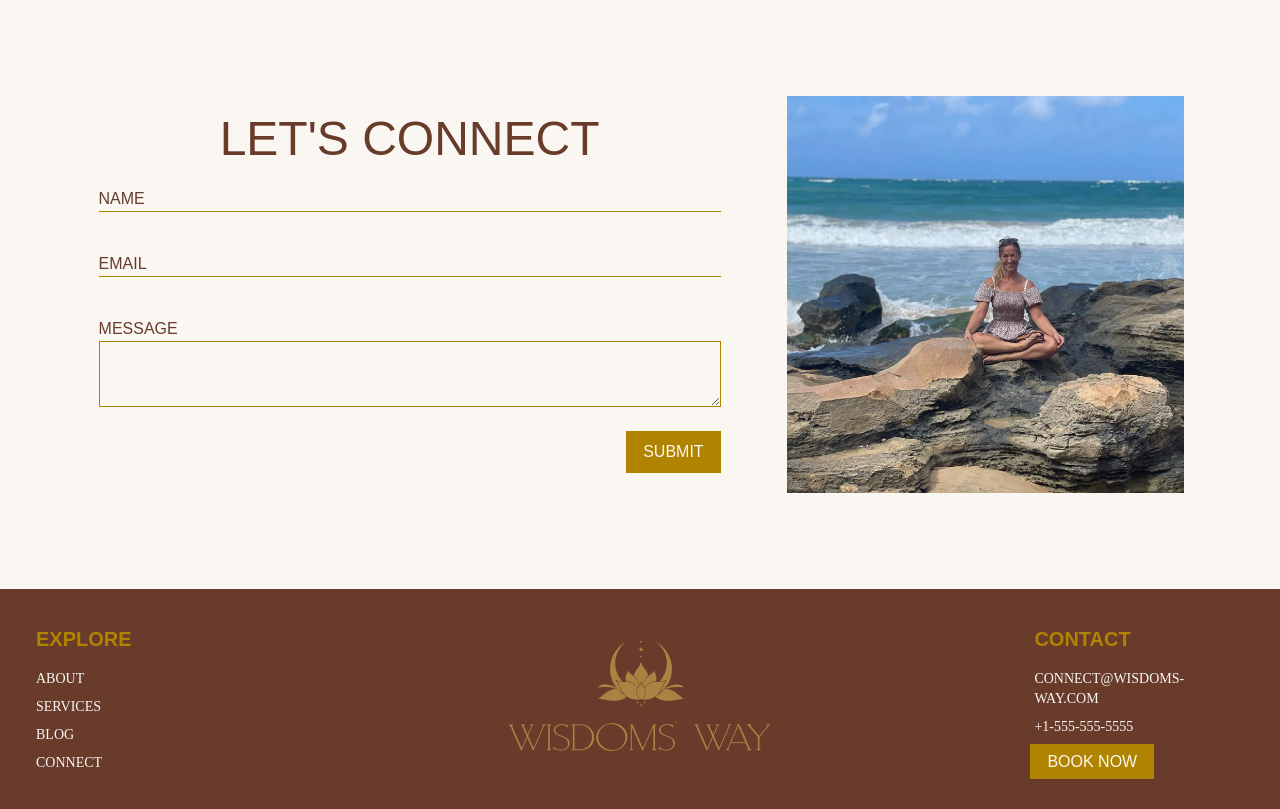
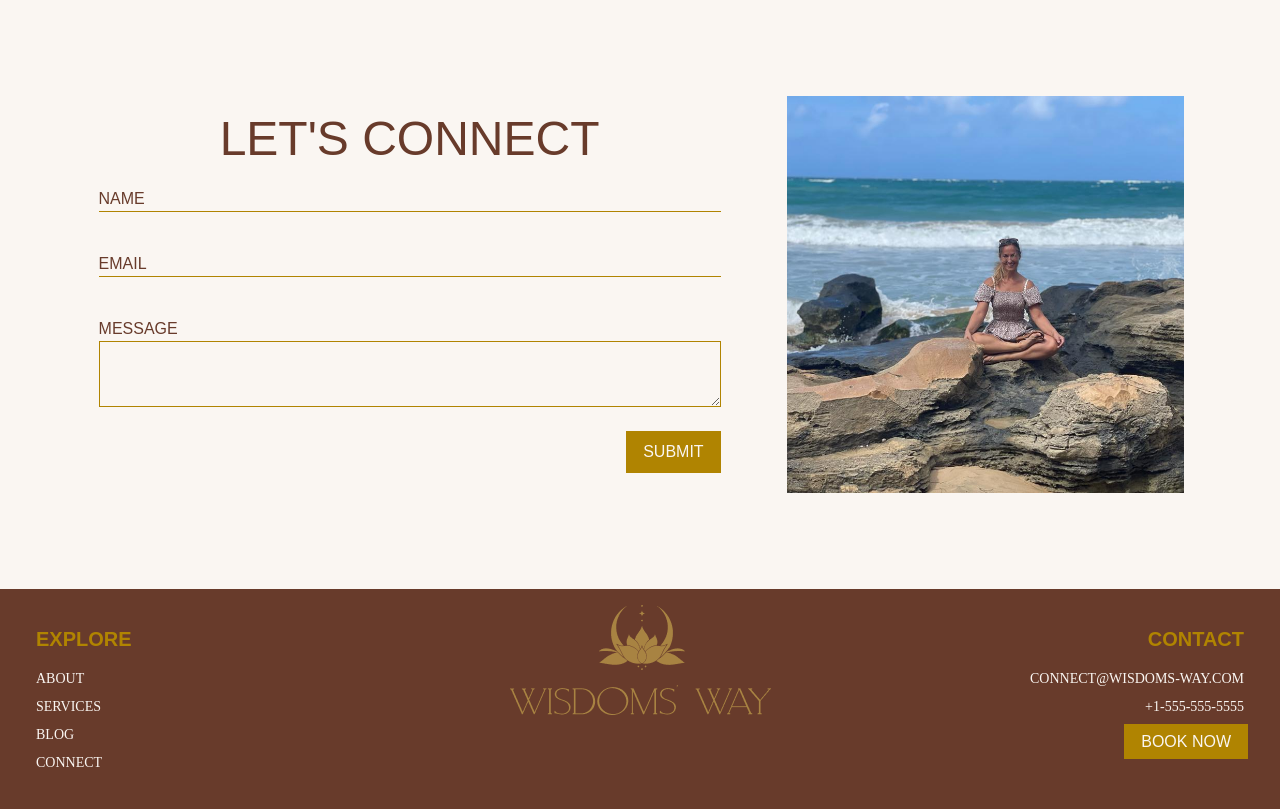
Before and after one commit to ViaSana/wisdoms-way, a Jekyll site: the page built from index.html, in a window 1280 px wide. Shown: the part 3146-3955 px from the top of the page. Built offline with Jekyll 4.4.1, drawn with Linux system fonts in a browser that asks for light colours; some web fonts are replaced.

Commit message:
fixes/responsiveness
updated site footer and cleaned up a few things

```diff
--- a/_config.yml
+++ b/_config.yml
@@ -9,7 +9,7 @@ collections:
 # ALL OF THIS IS UNUSED CURRENTLY
 _options:
   content:
-    styles: /editor.css
+    styles: /styles-editor.css
     blockquote: true
     horizontalrule: true
     format: p h1 h2 h3 h4 h5 h6
--- a/_data/lisa-bio.yml
+++ /dev/null
@@ -1 +0,0 @@
-bio-name: Dr. Lisa Rambaldo
--- a/_includes/site-footer.html
+++ b/_includes/site-footer.html
@@ -1,27 +1,34 @@
 <footer class="p-4 bg-brown">
-  <div class="max-w-screen-xl grid-cols-5 mx-auto md:grid">
+  <div class="grid justify-around max-w-screen-xl grid-cols-6 mx-auto">
+
+    <!-- Logo -->
+    <div class="text-center col-span-full md:col-span-2">
+      <!--
+        <div class="inline-block max-w-[40%]"><a href="/index.html"><img src="/uploads/logo.png"></img></a></div>
+      -->
+      <a href="/index.html"><div class="min-w-[265px] min-h-[110px] bg-center bg-no-repeat bg-[url('/uploads/logo.png')]"></div></a>
+    </div>
 
     <!-- Explore Nav -->
-      <nav class="p-4">
+    <div class="col-span-3 p-4 md:col-span-2 md:order-first">
       <h4 class="p-1 font-bold uppercase text-gold"> Explore </h4>
+      <nav>
         <a href="/about.html" class="block p-1 text-sm uppercase text-creme"> About </a>
         <a href="#" class="block p-1 text-sm uppercase text-creme"> Services </a>
         <a href="/blog.html" class="block p-1 text-sm uppercase text-creme"> Blog </a>
         <a href="/contact.html" class="block p-1 text-sm uppercase text-creme"> Connect </a>
       </nav>
-
-      <!-- Logo -->
-      <div class="p-4 col-span-3 text-center self-center">
-        <div class="inline-block max-w-[40%]"> <a href="/index.html"> <img src="/uploads/logo.png"></img> </a> </div>
     </div>
 
     <!-- Get in Touch -->
-      <nav class="p-4">
+    <div class="col-span-3 p-4 text-right md:col-span-2">
       <h4 class="p-1 font-bold uppercase text-gold"> Contact </h4>
+      <nav>
         <a href="#" class="block p-1 text-sm uppercase text-creme"> connect@wisdoms-way.com</a>
-        <a href="#" class="block p-1 text-sm uppercase mb-2 text-creme"> +1-555-555-5555 </a>
+        <a href="#" class="block p-1 mb-2 text-sm uppercase text-creme"> +1-555-555-5555 </a>
         <a href="#" class="button"> Book Now </a>
       </nav>
+    </div>
 
   </div>
 </footer>
--- a/assets/css/output-style.css
+++ b/assets/css/output-style.css
@@ -1026,6 +1026,15 @@ nav a {
 .aspect-portrait {
   aspect-ratio: 3 / 4;
 }
+.aspect-\[1\/3\] {
+  aspect-ratio: 1/3;
+}
+.aspect-\[3\/1\] {
+  aspect-ratio: 3/1;
+}
+.aspect-\[5\/2\] {
+  aspect-ratio: 5/2;
+}
 .h-28 {
   height: 7rem;
 }
@@ -1060,11 +1069,23 @@ nav a {
 .min-h-90 {
   min-height: 90vh;
 }
+.min-h-\[120px\] {
+  min-height: 120px;
+}
+.min-h-\[100px\] {
+  min-height: 100px;
+}
 .w-28 {
   width: 7rem;
 }
 .w-full {
   width: 100%;
+}
+.min-w-\[280px\] {
+  min-width: 280px;
+}
+.min-w-\[265px\] {
+  min-width: 265px;
 }
 .max-w-2xl {
   max-width: 42rem;
@@ -1112,6 +1133,9 @@ nav a {
 .grid-cols-4 {
   grid-template-columns: repeat(4, minmax(0, 1fr));
 }
+.grid-cols-6 {
+  grid-template-columns: repeat(6, minmax(0, 1fr));
+}
 .flex-col {
   flex-direction: column;
 }
@@ -1123,6 +1147,9 @@ nav a {
 }
 .justify-between {
   justify-content: space-between;
+}
+.justify-around {
+  justify-content: space-around;
 }
 .gap-10 {
   gap: 2.5rem;
@@ -1241,6 +1268,9 @@ nav a {
 }
 .bg-\[url\(\'\{\{page\.about_image\}\}\'\)\] {
   background-image: url('{{page.about_image}}');
+}
+.bg-\[url\(\'\/uploads\/logo\.png\'\)\] {
+  background-image: url('/uploads/logo.png');
 }
 .from-\[\#FAF6F2\] {
   --tw-gradient-from: #FAF6F2 var(--tw-gradient-from-position);
@@ -1259,6 +1289,9 @@ nav a {
 .bg-center {
   background-position: center;
 }
+.bg-no-repeat {
+  background-repeat: no-repeat;
+}
 .object-contain {
   -o-object-fit: contain;
      object-fit: contain;
@@ -1357,6 +1390,15 @@ nav a {
 }
 .pt-6 {
   padding-top: 1.5rem;
+}
+.pb-\[100\%\] {
+  padding-bottom: 100%;
+}
+.pb-\[50\%\] {
+  padding-bottom: 50%;
+}
+.pb-\[20\%\] {
+  padding-bottom: 20%;
 }
 .text-center {
   text-align: center;
@@ -1538,6 +1580,9 @@ nav a {
 }
 
 @media (min-width: 768px) {
+  .md\:order-first {
+    order: -9999;
+  }
   .md\:col-span-3 {
     grid-column: span 3 / span 3;
   }
```
Also changed, not shown: about.html (+5 -2 lines), 1 other file. Lines whose indentation alone changed are shown as unchanged.
